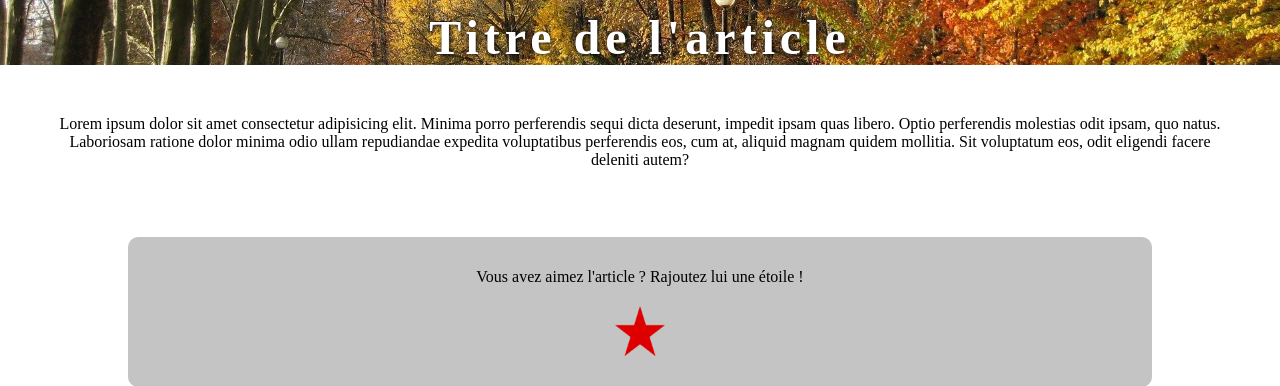
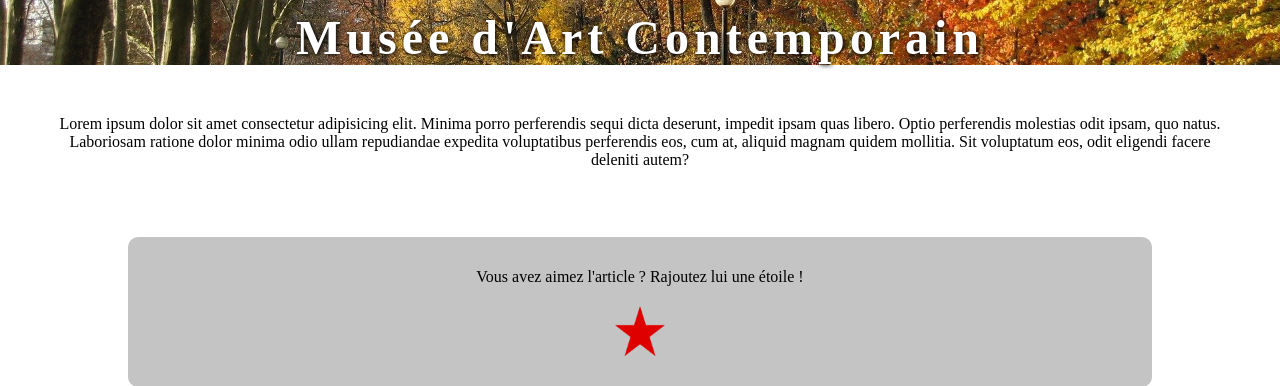
Before and after one commit to ValentinGaudin/Les-Lions, a PHP site: page /Culture/Articles/mac.php in a window 1280 px wide. Shown: the part 73-459 px from the top of the page. Run offline with PHP 8.4, Linux system fonts and the light colour scheme.

Commit message:
Adding titles and h1 to all articles of culture

```diff
--- a/public/Culture/Articles/confluence.php
+++ b/public/Culture/Articles/confluence.php
@@ -7,7 +7,7 @@
 
         <meta name="viewport" content="width=device-width, initial-scale=1">
 
-        <title>The Lions</title>
+        <title>Musée des Confluences - The Lions</title>
 
         <link rel="stylesheet" type="text/css" href="/articleStyle.css">
         <link rel="stylesheet" type="text/css" href="/header.css">
@@ -27,7 +27,7 @@
 
 <div class='article_details'>
 
-        <h1 class="article_titre">Titre de l'article</h1>
+        <h1 class="article_titre">Musée des Confluences</h1>
 
     <div class='article_contenu'>
         <p>Lorem ipsum dolor sit amet consectetur adipisicing elit. Minima porro perferendis sequi dicta deserunt, impedit ipsam quas libero. Optio perferendis molestias odit ipsam, quo natus. Laboriosam ratione dolor minima odio ullam repudiandae expedita voluptatibus perferendis eos, cum at, aliquid magnam quidem mollitia. Sit voluptatum eos, odit eligendi facere deleniti autem?</p>
--- a/public/Culture/Articles/fourviere.php
+++ b/public/Culture/Articles/fourviere.php
@@ -7,7 +7,7 @@
 
         <meta name="viewport" content="width=device-width, initial-scale=1">
 
-        <title>The Lions</title>
+        <title>Basilique de Fourvière - The Lions</title>
 
         <link rel="stylesheet" type="text/css" href="/articleStyle.css">
         <link rel="stylesheet" type="text/css" href="/header.css">
@@ -27,7 +27,7 @@
 
 <div class='article_details'>
 
-        <h1 class="article_titre">Titre de l'article</h1>
+        <h1 class="article_titre">Basilique de Fourvière</h1>
 
     <div class='article_contenu'>
         <p>Lorem ipsum dolor sit amet consectetur adipisicing elit. Minima porro perferendis sequi dicta deserunt, impedit ipsam quas libero. Optio perferendis molestias odit ipsam, quo natus. Laboriosam ratione dolor minima odio ullam repudiandae expedita voluptatibus perferendis eos, cum at, aliquid magnam quidem mollitia. Sit voluptatum eos, odit eligendi facere deleniti autem?</p>
--- a/public/Culture/Articles/mac.php
+++ b/public/Culture/Articles/mac.php
@@ -7,7 +7,7 @@
 
         <meta name="viewport" content="width=device-width, initial-scale=1">
 
-        <title>The Lions</title>
+        <title>Musée d'Art Contemporain - The Lions</title>
 
         <link rel="stylesheet" type="text/css" href="/articleStyle.css">
         <link rel="stylesheet" type="text/css" href="/header.css">
@@ -27,7 +27,7 @@
 
 <div class='article_details'>
 
-        <h1 class="article_titre">Titre de l'article</h1>
+        <h1 class="article_titre">Musée d'Art Contemporain</h1>
 
     <div class='article_contenu'>
         <p>Lorem ipsum dolor sit amet consectetur adipisicing elit. Minima porro perferendis sequi dicta deserunt, impedit ipsam quas libero. Optio perferendis molestias odit ipsam, quo natus. Laboriosam ratione dolor minima odio ullam repudiandae expedita voluptatibus perferendis eos, cum at, aliquid magnam quidem mollitia. Sit voluptatum eos, odit eligendi facere deleniti autem?</p>
--- a/public/Culture/Articles/miniature.php
+++ b/public/Culture/Articles/miniature.php
@@ -7,7 +7,7 @@
 
         <meta name="viewport" content="width=device-width, initial-scale=1">
 
-        <title>The Lions</title>
+        <title>Musée des Miniatures - The Lions</title>
 
         <link rel="stylesheet" type="text/css" href="/articleStyle.css">
         <link rel="stylesheet" type="text/css" href="/header.css">
@@ -27,7 +27,7 @@
 
 <div class='article_details'>
 
-        <h1 class="article_titre">Titre de l'article</h1>
+        <h1 class="article_titre">Musée des miniatures</h1>
 
     <div class='article_contenu'>
         <p>Lorem ipsum dolor sit amet consectetur adipisicing elit. Minima porro perferendis sequi dicta deserunt, impedit ipsam quas libero. Optio perferendis molestias odit ipsam, quo natus. Laboriosam ratione dolor minima odio ullam repudiandae expedita voluptatibus perferendis eos, cum at, aliquid magnam quidem mollitia. Sit voluptatum eos, odit eligendi facere deleniti autem?</p>
```
